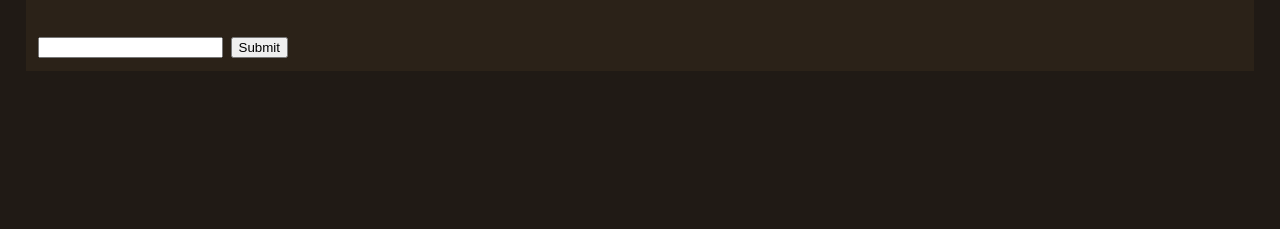
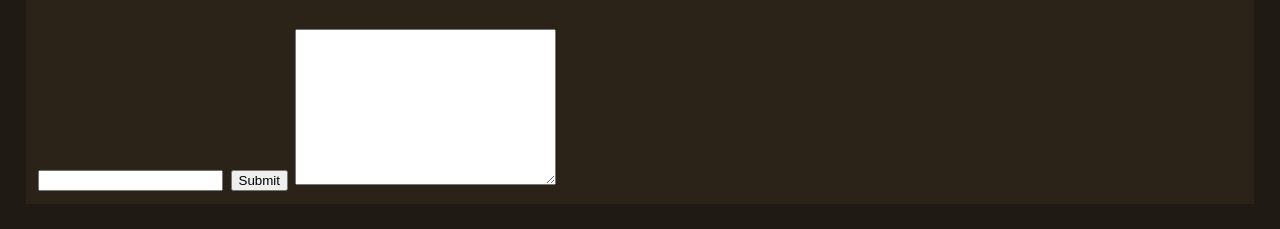
Before and after one commit to lenuza/weather-app, a website: page app/index.html in a window 1280 px wide. Shown: the part 253-482 px from the top of the page. Drawn offline with Linux system fonts and the light colour scheme.

Commit message:
added textarea

```diff
--- a/app/index.html
+++ b/app/index.html
@@ -16,6 +16,7 @@
             <form>
                 <input id="getCity" type="text">
                 <button id="generate" onclick="getWeather()" type="button">Submit</button>
+                <textarea name="" id="feelings" cols="30" rows="10"></textarea>
             </form>
         </div>
         <div class="show-data">
```
